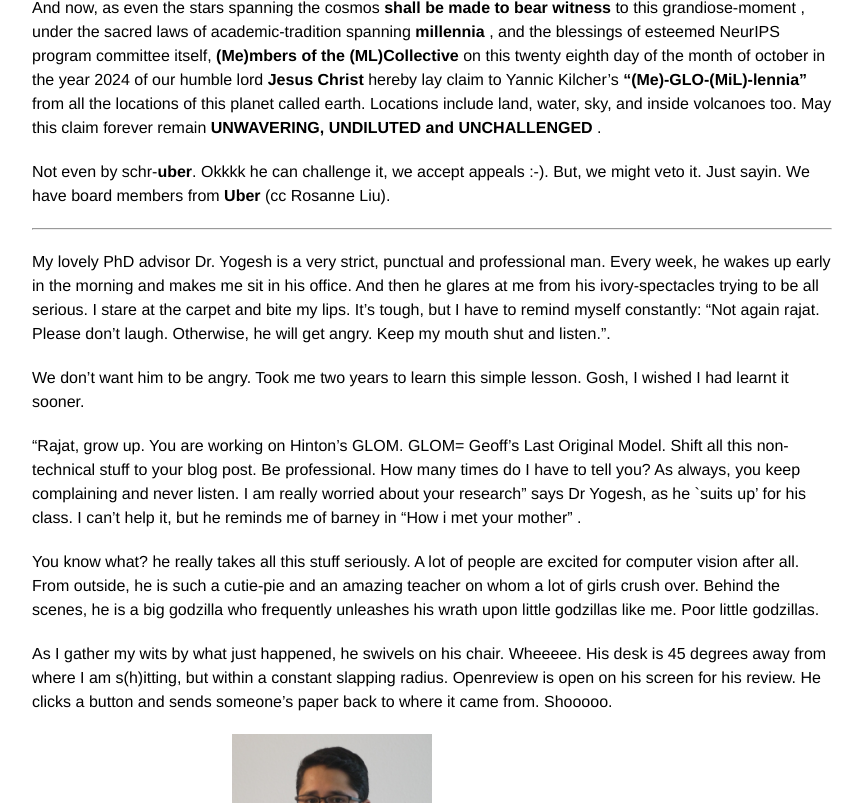
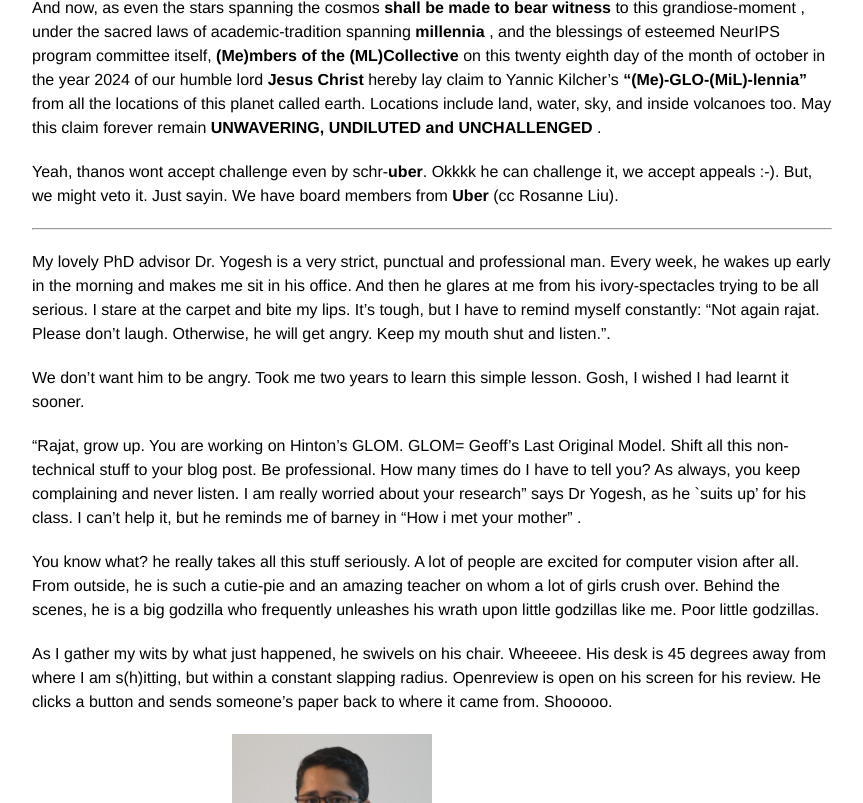
Before and after one commit to rajatmodi62/rajatmodi62.github.io, a Jekyll site: the page built from _posts/2024-10-26-hinton_apm.md, in a window 1280 px wide and 900 px high, scrolled down 1650 px, cut to the strip 97-900 px from the top of the window. Shown: the whole strip, without its empty margins (208-1071 px from the left). Built offline with Jekyll 4.4.1, drawn with Linux system fonts in a browser that asks for light colours; comment, search, counter and statistics services are not loaded.

Commit message:
soft link blog

```diff
--- a/_posts/2024-10-26-hinton_apm.md
+++ b/_posts/2024-10-26-hinton_apm.md
@@ -29,7 +29,7 @@ date:   2024-10-26 11:00:00
 
 And now, as even the stars spanning the cosmos <b> shall be made to bear witness </b> to this grandiose-moment , under the sacred laws of academic-tradition spanning <b> millennia </b>, and the blessings of esteemed NeurIPS program committee itself, <b>(Me)mbers of the (ML)Collective</b> on this twenty eighth day of the month of october in the year 2024 of our humble lord <b>Jesus Christ</b>  hereby lay claim to  Yannic Kilcher’s <b>“(Me)-GLO-(MiL)-lennia”</b> from all the locations of this planet called earth. Locations include land, water, sky, and inside volcanoes too. May this claim forever remain <b>UNWAVERING, UNDILUTED and UNCHALLENGED </b>.
 
-Not even by schr-<b>uber</b>. Okkkk he can challenge it, we accept appeals :-). But, we might veto it. Just sayin. We have board members from <b>Uber</b> (cc Rosanne Liu).
+Yeah, thanos wont accept challenge even by schr-<b>uber</b>. Okkkk he can challenge it, we accept appeals :-). But, we might veto it. Just sayin. We have board members from <b>Uber</b> (cc Rosanne Liu).
 
 ----------------
 
```
